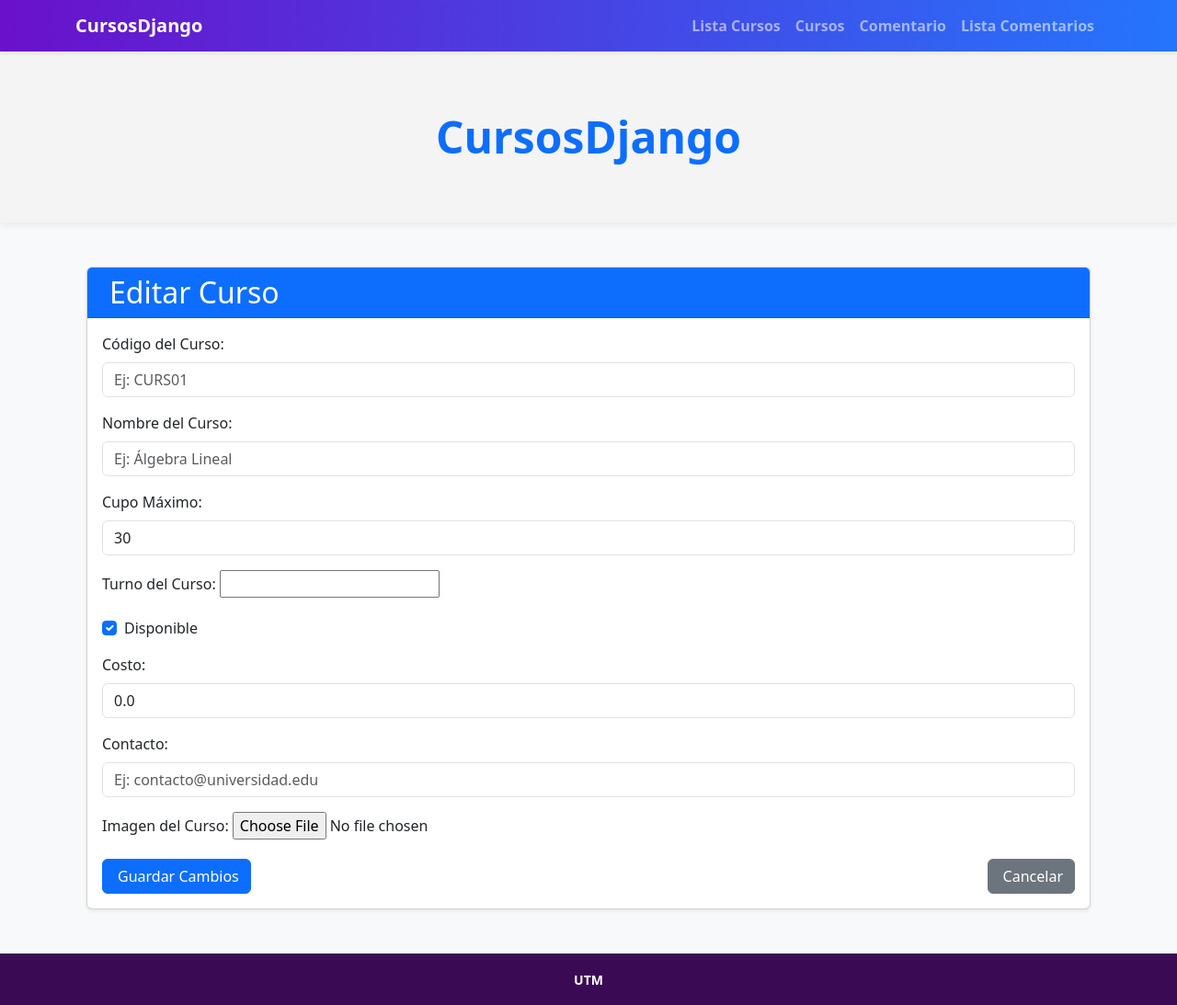
After one commit to Alexisswtfnomedejaponermesoloalexis/CursosDjango-Individual, a Django app: template CursosDjango/cursos/templates/cursos/formEditarCurso.html in a window 1280 px wide. The commit adds this page. Shown: the whole page at 92% size. Run offline with Django 5.2, Linux system fonts and the light colour scheme; the template is opened without the code that fills it: values that come from a table or form of the project are taken from there, others are empty; some libraries are stand-ins or nearby versions.

Commit message:
alter finished part 1

```diff
--- a/CursosDjango/contenido/urls.py
+++ b/CursosDjango/contenido/urls.py
@@ -27,6 +27,8 @@ urlpatterns = [
     #path('', views.principal, name='Principal'), # Página principal
     path('cursos/', views.cursos, name='Cursos'), # Página de cursos disponibles
     path('registrar-curso/', views_cursos.registrar_curso, name='registrar_curso'),
+    path('editar-curso/<str:codCurso>/', views_cursos.editar_curso, name='editar_curso'),
+    path('eliminar-curso/<str:codCurso>/', views_cursos.eliminar_curso, name='eliminar_curso'),
     path('contacto/', views_cursos.contacto, name='Contacto'), # Página de formulario de contacto
     path('registrar/', views_cursos.registrar ,name="Registrar"),
 
--- a/CursosDjango/cursos/forms.py
+++ b/CursosDjango/cursos/forms.py
@@ -5,7 +5,12 @@ from django.forms import ModelForm
 class ComentarioContactoForm(forms.ModelForm):
     class Meta:
         model = ComentarioContacto
-        fields = ['usuario','mensaje']
+        fields = ['usuario', 'mensaje', 'curso']
+        widgets = {
+            'usuario': forms.TextInput(attrs={'class': 'form-control', 'placeholder': 'Tu nombre'}),
+            'mensaje': forms.Textarea(attrs={'class': 'form-control', 'rows': 5, 'placeholder': 'Tu mensaje'}),
+            'curso': forms.Select(attrs={'class': 'form-control'}),
+        }
 
 
 class CursoForm(forms.ModelForm):
--- a/CursosDjango/cursos/models.py
+++ b/CursosDjango/cursos/models.py
@@ -69,6 +69,7 @@ class ComentarioContacto(models.Model):
     id = models.AutoField(primary_key=True,verbose_name="Clave")
     usuario = models.TextField(verbose_name="Usuario")
     mensaje = models.TextField(verbose_name="Comentario")
+    curso = models.ForeignKey(Cursos, on_delete=models.CASCADE, related_name='comentarios', null=True, blank=True)
     created =models.DateTimeField(auto_now_add=True,verbose_name="Registrado")
 
     class Meta:
--- /dev/null
+++ b/CursosDjango/cursos/templates/cursos/formEditarCurso.html
@@ -0,0 +1,94 @@
+{% extends "contenido/encabezado.html" %}
+{% block titulo %}Editar Curso{% endblock %}
+
+{% block contenido %}
+<div class="container mt-4">
+    <div class="card shadow-sm">
+        <div class="card-header bg-primary text-white">
+            <h2 class="mb-0"><i class="fas fa-edit me-2"></i> Editar Curso</h2>
+        </div>
+        <div class="card-body">
+            <form method="post" enctype="multipart/form-data">
+                {% csrf_token %}
+
+                <div class="mb-3">
+                    <label for="{{ form.codCurso.id_for_label }}" class="form-label">Código del Curso:</label>
+                    {{ form.codCurso }}
+                    {% if form.codCurso.errors %}
+                        <div class="text-danger">{{ form.codCurso.errors }}</div>
+                    {% endif %}
+                </div>
+
+                <div class="mb-3">
+                    <label for="{{ form.nameCurso.id_for_label }}" class="form-label">Nombre del Curso:</label>
+                    {{ form.nameCurso }}
+                    {% if form.nameCurso.errors %}
+                        <div class="text-danger">{{ form.nameCurso.errors }}</div>
+                    {% endif %}
+                </div>
+
+                <div class="mb-3">
+                    <label for="{{ form.cupo_maximo.id_for_label }}" class="form-label">Cupo Máximo:</label>
+                    {{ form.cupo_maximo }}
+                    {% if form.cupo_maximo.errors %}
+                        <div class="text-danger">{{ form.cupo_maximo.errors }}</div>
+                    {% endif %}
+                </div>
+
+                <div class="mb-3">
+                    <label for="{{ form.turnoCurso.id_for_label }}" class="form-label">Turno del Curso:</label>
+                    {{ form.turnoCurso }}
+                    {% if form.turnoCurso.errors %}
+                        <div class="text-danger">{{ form.turnoCurso.errors }}</div>
+                    {% endif %}
+                </div>
+
+                <div class="mb-3 form-check">
+                    {{ form.disponible }}
+                    <label class="form-check-label" for="{{ form.disponible.id_for_label }}">Disponible</label>
+                    {% if form.disponible.errors %}
+                        <div class="text-danger">{{ form.disponible.errors }}</div>
+                    {% endif %}
+                </div>
+
+                <div class="mb-3">
+                    <label for="{{ form.costo.id_for_label }}" class="form-label">Costo:</label>
+                    {{ form.costo }}
+                    {% if form.costo.errors %}
+                        <div class="text-danger">{{ form.costo.errors }}</div>
+                    {% endif %}
+                </div>
+
+                <div class="mb-3">
+                    <label for="{{ form.contacto.id_for_label }}" class="form-label">Contacto:</label>
+                    {{ form.contacto }}
+                    {% if form.contacto.errors %}
+                        <div class="text-danger">{{ form.contacto.errors }}</div>
+                    {% endif %}
+                </div>
+
+                <div class="mb-3">
+                    <label for="{{ form.imagen.id_for_label }}" class="form-label">Imagen del Curso:</label>
+                    {% if curso.imagen %}
+                        <p>Imagen actual:</p>
+                        <img src="{{ curso.imagen.url }}" alt="Imagen actual del curso" class="img-thumbnail mb-2" style="max-width: 150px;">
+                    {% endif %}
+                    {{ form.imagen }}
+                    {% if form.imagen.errors %}
+                        <div class="text-danger">{{ form.imagen.errors }}</div>
+                    {% endif %}
+                </div>
+
+                <div class="d-flex justify-content-between">
+                    <button type="submit" class="btn btn-primary">
+                        <i class="fas fa-save me-1"></i> Guardar Cambios
+                    </button>
+                    <a href="{% url 'Cursos' %}" class="btn btn-secondary">
+                        <i class="fas fa-arrow-alt-circle-left me-1"></i> Cancelar
+                    </a>
+                </div>
+            </form>
+        </div>
+    </div>
+</div>
+{% endblock %}
```
Also changed, not shown: CursosDjango/cursos/templates/cursos/comentario.html (+41 -55 lines), CursosDjango/cursos/templates/cursos/confirmarEliminacionCurso.html (added, +25 -0 lines), CursosDjango/cursos/templates/cursos/contacto.html (+21 -29 lines), CursosDjango/cursos/templates/cursos/principal.html (+10 -1 lines), CursosDjango/cursos/views.py (+26 -4 lines), CursosDjango/cursos/migrations/0014_comentariocontacto_curso.py (added).
